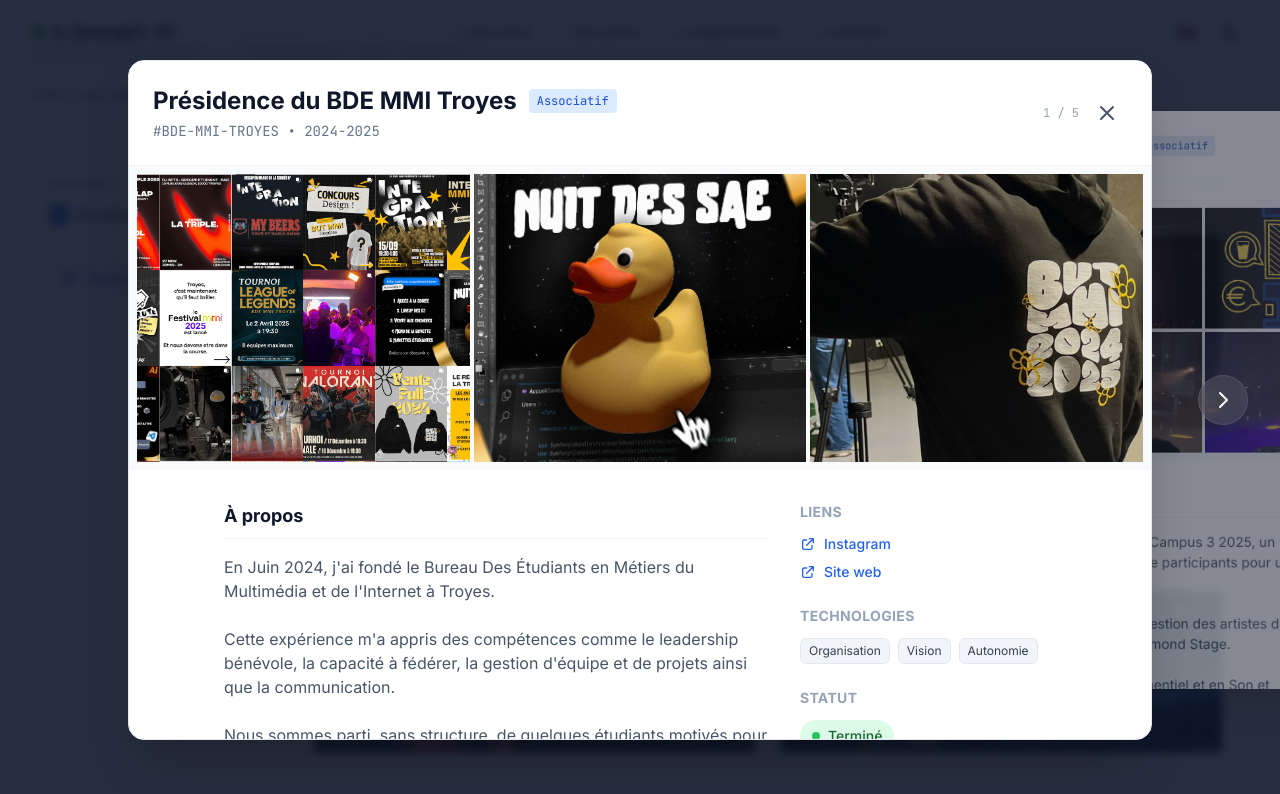
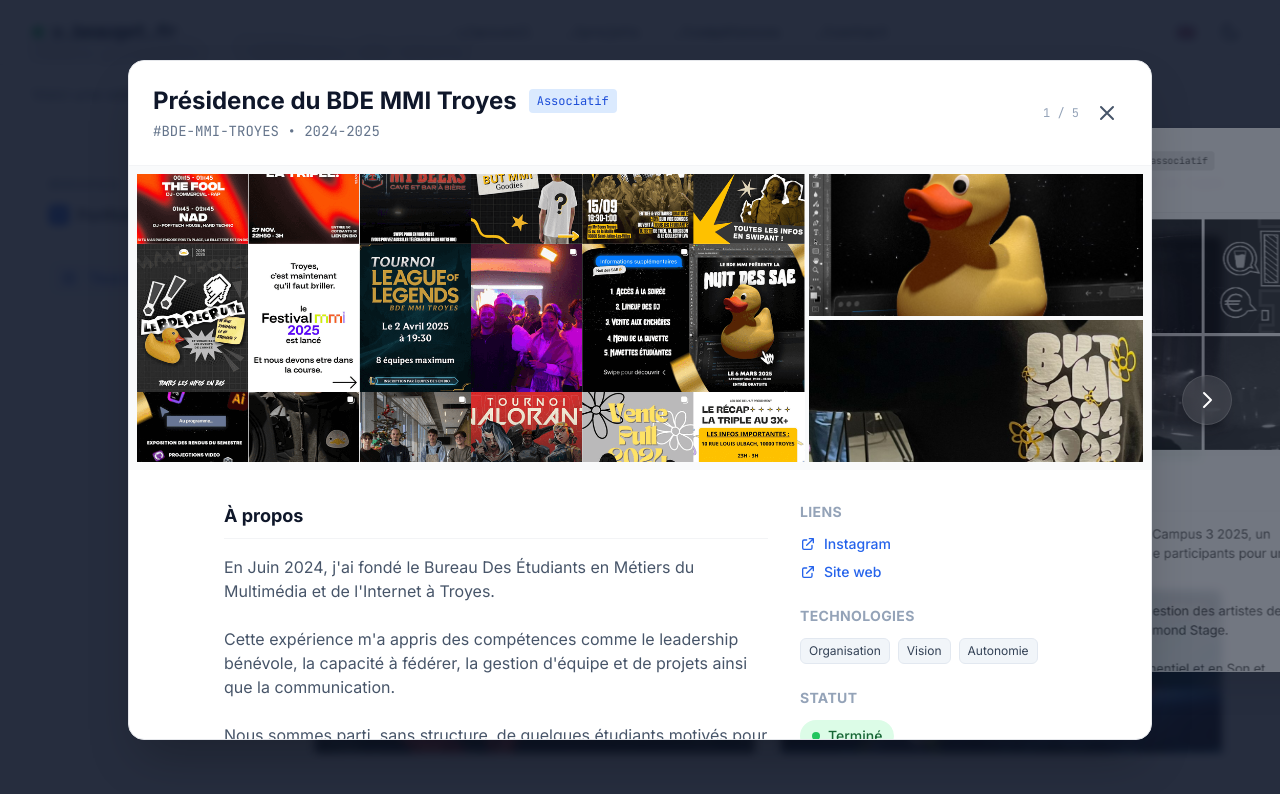
Before and after one commit to valentinbgt/v.beauget.fr, a Nuxt app: page / in a window 1280 px wide. Both pictures are taken after a click on the element 534 px from the left and 1266 px from the top of the page. Shown: the part 866-1660 px from the top of the page. Built offline with nearby package versions, Linux system fonts and the light colour scheme; a web font is replaced by a local one.

Commit message:
style: Fixed projects modal layout

```diff
--- a/app.vue
+++ b/app.vue
@@ -883,20 +883,6 @@ const handleSubmit = async () => {
   }
 };
 
-// Keyboard navigation for modal
-const handleKeydown = (event) => {
-  if (event.key === "Escape" && isModalOpen.value) {
-    closeProject();
-  }
-};
-
-onMounted(() => {
-  window.addEventListener("keydown", handleKeydown);
-});
-
-onUnmounted(() => {
-  window.removeEventListener("keydown", handleKeydown);
-});
 </script>
 
 <style>
--- a/components/ProjectModal.vue
+++ b/components/ProjectModal.vue
@@ -9,12 +9,15 @@
     </Transition>
 
     <div
-      class="relative w-full h-full overflow-hidden flex items-center justify-center z-10"
+      class="relative w-full h-full flex items-center justify-center z-10 overflow-hidden"
+    >
+      <div
+        class="absolute z-40 w-full max-w-4xl lg:max-w-5xl h-0 flex items-center justify-between pointer-events-none px-4 xl:px-0"
       >
         <button
           v-if="prevProject"
           @click.stop="goToPrev"
-        class="absolute left-4 lg:left-8 z-40 p-3 bg-white/10 hover:bg-white/20 backdrop-blur-md rounded-full text-white transition-all hover:scale-110 border border-white/10"
+          class="pointer-events-auto transform xl:-translate-x-20 p-3 bg-white/10 hover:bg-white/20 backdrop-blur-md rounded-full text-white transition-all hover:scale-110 border border-white/10 shadow-lg"
         >
           <svg
             class="w-6 h-6"
@@ -30,11 +33,12 @@
             />
           </svg>
         </button>
+        <div v-else></div>
 
         <button
           v-if="nextProject"
           @click.stop="goToNext"
-        class="absolute right-4 lg:right-8 z-40 p-3 bg-white/10 hover:bg-white/20 backdrop-blur-md rounded-full text-white transition-all hover:scale-110 border border-white/10"
+          class="pointer-events-auto transform xl:translate-x-20 p-3 bg-white/10 hover:bg-white/20 backdrop-blur-md rounded-full text-white transition-all hover:scale-110 border border-white/10 shadow-lg"
         >
           <svg
             class="w-6 h-6"
@@ -50,6 +54,7 @@
             />
           </svg>
         </button>
+      </div>
 
       <TransitionGroup
         tag="div"
@@ -59,9 +64,12 @@
         <article
           v-for="project in visibleProjects"
           :key="project.id"
-          class="absolute w-full max-w-4xl lg:max-w-5xl h-[85vh] transition-all duration-500 ease-[cubic-bezier(0.25,1,0.5,1)] origin-center will-change-transform rounded-2xl border border-gray-200 dark:border-slate-700 bg-white dark:bg-slate-900 shadow-2xl overflow-hidden flex flex-col"
+          class="absolute w-full max-w-4xl lg:max-w-5xl h-[85vh] transition-all duration-500 ease-[cubic-bezier(0.25,1,0.5,1)] origin-center will-change-transform rounded-2xl border border-gray-200 dark:border-slate-700 bg-white dark:bg-slate-900 shadow-2xl flex flex-col"
           :class="getCardStyle(project)"
           @click="handleCardClick(project)"
+        >
+          <div
+            class="w-full h-full flex flex-col overflow-hidden rounded-2xl relative"
           >
             <div
               class="flex items-center justify-between p-4 md:p-6 border-b border-gray-100 dark:border-slate-800 bg-white dark:bg-slate-900 z-10 flex-shrink-0"
@@ -113,9 +121,10 @@
             </div>
 
             <div
-            class="flex-1 overflow-y-auto"
+              class="flex-1 overflow-y-auto custom-scrollbar"
               :class="{
-              'overflow-hidden pointer-events-none': project !== currentProject,
+                'overflow-hidden pointer-events-none':
+                  project !== currentProject,
               }"
             >
               <div class="p-2 bg-gray-50 dark:bg-slate-950/30">
@@ -132,7 +141,13 @@
                     v-for="(img, idx) in project.images.slice(0, 4)"
                     :key="idx"
                     class="relative group overflow-hidden cursor-pointer bg-slate-200 dark:bg-slate-800"
-                  @click.stop="project === currentProject && openLightbox(idx)"
+                    :class="{
+                      'md:row-span-2':
+                        project.images.slice(0, 4).length === 3 && idx === 0,
+                    }"
+                    @click.stop="
+                      project === currentProject && openLightbox(idx)
+                    "
                   >
                     <img
                       :src="img"
@@ -171,7 +186,10 @@
                       <ul
                         class="list-disc list-inside space-y-1 text-slate-600 dark:text-slate-300 text-sm"
                       >
-                      <li v-for="feat in project.features[locale]" :key="feat">
+                        <li
+                          v-for="feat in project.features[locale]"
+                          :key="feat"
+                        >
                           {{ feat }}
                         </li>
                       </ul>
@@ -250,8 +268,9 @@
 
             <div
               v-if="project !== currentProject"
-            class="absolute inset-0 bg-slate-900/10 dark:bg-slate-950/40 z-50 transition-opacity duration-500"
+              class="absolute inset-0 bg-slate-900/10 dark:bg-slate-950/60 z-50 transition-opacity duration-500"
             ></div>
+          </div>
         </article>
       </TransitionGroup>
     </div>
@@ -338,9 +357,8 @@
 
 <script setup lang="ts">
 import { ref, computed, onMounted, onUnmounted } from "vue";
-import { useI18n } from "vue-i18n"; // Assurez-vous d'importer useI18n correctement selon votre setup
+import { useI18n } from "vue-i18n";
 
-// ... Vos interfaces (LocalizedString, Project, etc.) restent identiques ...
 interface LocalizedString {
   fr: string;
   en: string;
@@ -386,10 +404,7 @@ const emit = defineEmits<{
 const currentIndex = ref(props.initialIndex);
 const lightboxIndex = ref<number | null>(null);
 
-// Current project shortcut
 const currentProject = computed(() => props.projects[currentIndex.value]);
-
-// Previous/Next helper logic
 const prevProject = computed(() =>
   currentIndex.value > 0 ? props.projects[currentIndex.value - 1] : null,
 );
@@ -399,58 +414,41 @@ const nextProject = computed(() =>
     : null,
 );
 
-/**
- * Calcul des projets à afficher dans le DOM.
- * On affiche toujours [Index - 1, Index, Index + 1].
- * Vue TransitionGroup se chargera d'animer l'entrée/sortie et le déplacement.
- */
 const visibleProjects = computed((): Project[] => {
   const visible: Project[] = [];
-  // On inclut le projet précédent s'il existe
-  if (currentIndex.value > 0) {
+  if (currentIndex.value > 0)
     visible.push(props.projects[currentIndex.value - 1]!);
-  }
-  // Le projet actuel
   visible.push(props.projects[currentIndex.value]!);
-  // Le projet suivant s'il existe
-  if (currentIndex.value < props.projects.length - 1) {
+  if (currentIndex.value < props.projects.length - 1)
     visible.push(props.projects[currentIndex.value + 1]!);
-  }
   return visible;
 });
 
-/**
- * Détermine les classes CSS pour positionner la carte (Left, Center, Right)
- */
 const getCardStyle = (project: Project) => {
   const diff = props.projects.indexOf(project) - currentIndex.value;
 
-  // Projet Actif (Centre)
-  if (diff === 0) {
-    return "z-30 opacity-100 scale-100 translate-x-0 shadow-2xl cursor-default";
-  }
+  // Active
+  if (diff === 0)
+    return "z-30 opacity-100 scale-100 translate-x-0 cursor-default";
 
-  // Projet Précédent (Gauche)
-  if (diff < 0) {
-    return "z-10 opacity-50 scale-[0.85] -translate-x-[60%] lg:-translate-x-[55%] cursor-pointer hover:opacity-70 hover:scale-[0.87] grayscale-[30%]";
-  }
+  // Previous (Left)
+  if (diff < 0)
+    return "z-10 opacity-40 scale-[0.80] -translate-x-[60%] lg:-translate-x-[55%] cursor-pointer hover:opacity-60 hover:scale-[0.82] grayscale";
 
-  // Projet Suivant (Droite)
-  if (diff > 0) {
-    return "z-10 opacity-50 scale-[0.85] translate-x-[60%] lg:translate-x-[55%] cursor-pointer hover:opacity-70 hover:scale-[0.87] grayscale-[30%]";
-  }
+  // Next (Right)
+  if (diff > 0)
+    return "z-10 opacity-40 scale-[0.80] translate-x-[60%] lg:translate-x-[55%] cursor-pointer hover:opacity-60 hover:scale-[0.82] grayscale";
 
-  return ""; // Fallback
+  return "";
 };
 
 const getGridClass = (count: number): string => {
-  if (count === 1) return "grid-cols-1";
-  if (count === 2) return "grid-cols-2";
-  if (count === 3) return "grid-cols-2 md:grid-cols-3"; // Ajustement grille
-  return "grid-cols-2";
+  if (count === 1) return "grid-gallery-1";
+  if (count === 2) return "grid-gallery-2";
+  if (count === 3) return "grid-gallery-3";
+  return "grid-gallery-4";
 };
 
-// Actions
 const goToPrev = () => {
   if (currentIndex.value > 0) {
     currentIndex.value--;
@@ -469,10 +467,8 @@ const handleCardClick = (project: Project) => {
   const diff = props.projects.indexOf(project) - currentIndex.value;
   if (diff < 0) goToPrev();
   if (diff > 0) goToNext();
-  // Si diff === 0, on ne fait rien (ou on pourrait ouvrir la lightbox sur la première image)
 };
 
-// Lightbox logic (inchangé)
 const openLightbox = (index: number) => {
   lightboxIndex.value = index;
 };
@@ -491,18 +487,25 @@ const prevLightboxImage = () => {
       currentProject.value.images.length;
 };
 
-// Keyboard navigation
 const handleKeydown = (event: KeyboardEvent) => {
-  if (lightboxIndex.value !== null) {
-    if (event.key === "Escape") closeLightbox();
-    if (event.key === "ArrowRight") nextLightboxImage();
-    if (event.key === "ArrowLeft") prevLightboxImage();
+  const isLightboxOpen = lightboxIndex.value !== null;
+
+  if (event.key === "Escape") {
+    if (isLightboxOpen) {
+      closeLightbox();
+    } else {
+      emit("close");
+    }
     return;
   }
 
+  if (isLightboxOpen) {
+    if (event.key === "ArrowRight") nextLightboxImage();
+    if (event.key === "ArrowLeft") prevLightboxImage();
+  } else {
     if (event.key === "ArrowRight") goToNext();
     if (event.key === "ArrowLeft") goToPrev();
-  if (event.key === "Escape") emit("close");
+  }
 };
 
 onMounted(() => window.addEventListener("keydown", handleKeydown));
@@ -510,7 +513,6 @@ onUnmounted(() => window.removeEventListener("keydown", handleKeydown));
 </script>
 
 <style scoped>
-/* Backdrop Fade */
 .backdrop-enter-active,
 .backdrop-leave-active {
   transition: opacity 0.4s ease;
@@ -520,7 +522,6 @@ onUnmounted(() => window.removeEventListener("keydown", handleKeydown));
   opacity: 0;
 }
 
-/* Lightbox Fade */
 .lightbox-enter-active,
 .lightbox-leave-active {
   transition: opacity 0.3s ease;
@@ -530,33 +531,36 @@ onUnmounted(() => window.removeEventListener("keydown", handleKeydown));
   opacity: 0;
 }
 
-/* CAROUSEL ANIMATION LOGIC
-  L'astuce réside ici : Vue TransitionGroup gère les éléments qui entrent/sortent.
-  Les éléments existants qui changent de place sont gérés par la classe CSS `transition-all` sur l'article.
-*/
-
-/* Quand un nouvel élément (ex: le nouveau "Suivant" qui arrive de droite) entre */
 .carousel-enter-active,
 .carousel-leave-active {
   transition: all 0.5s cubic-bezier(0.25, 1, 0.5, 1);
 }
-
-/* État de départ pour un élément qui entre (Il arrive de loin sur les côtés) */
-/* Note: On doit savoir si on va à gauche ou droite, mais une astuce simple est de le faire partir "plus loin" que sa position finale */
 .carousel-enter-from {
   opacity: 0;
-  transform: scale(0.8) translateY(20px); /* Un léger effet pop-up */
+  transform: scale(0.8) translateY(20px);
 }
-
-/* État de fin pour un élément qui quitte (Il disparaît) */
 .carousel-leave-to {
   opacity: 0;
   transform: scale(0.8);
-  /* L'élément qui part est en absolute, donc il restera à sa place "logique" (gauche ou droite) pendant qu'il disparait */
 }
 
-/* Perspective pour donner de la profondeur si souhaité (optionnel) */
 .perspective-container {
   perspective: 1000px;
 }
+
+/* Grille photos restaurée */
+.grid-gallery-1 {
+  grid-template-columns: 1fr;
+}
+.grid-gallery-2 {
+  grid-template-columns: 1fr 1fr;
+}
+.grid-gallery-3 {
+  grid-template-columns: 2fr 1fr;
+  grid-template-rows: repeat(2, 1fr);
+}
+.grid-gallery-4 {
+  grid-template-columns: 1fr 1fr;
+  grid-template-rows: 1fr 1fr;
+}
 </style>
```
Lines whose indentation alone changed are shown as unchanged.
